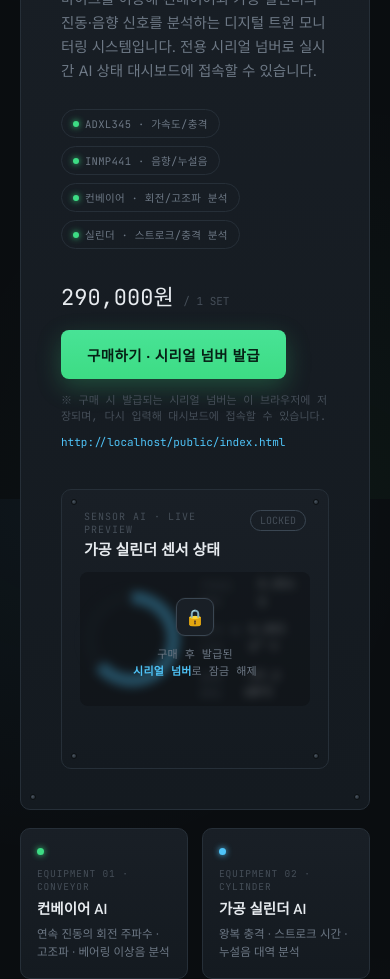
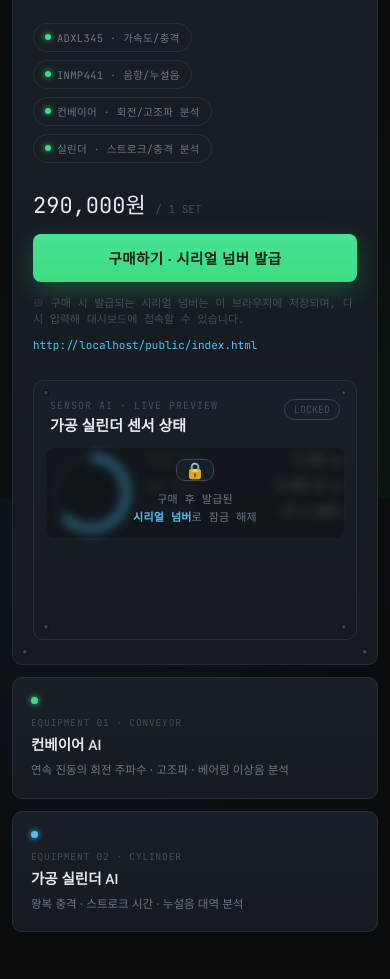
Before and after one commit to kang0840/ML-cylinder, a plain HTML site: page public/index.html in a window 390 px wide. Shown: the part 345-1324 px from the top of the page. After the commit the page ends 1277 px from the top, so only its background shows below. Drawn offline with Linux system fonts and the light colour scheme.

Commit message:
PC 및 모바일 반응형 화면 개선

```diff
--- a/public/index.html
+++ b/public/index.html
@@ -30,7 +30,6 @@
     *{animation-duration:0.01ms !important; transition-duration:0.01ms !important;}
   }
   html,body{height:100%;}
-  @media (min-width:901px){body{zoom:.9;}}
   body{
     margin:0;
     background:
@@ -42,7 +41,7 @@
     padding:20px;
     min-height:100vh;
   }
-  .wrap{max-width:1280px;margin:0 auto;}
+  .wrap{width:min(100%, 1440px);margin:0 auto;}
   .hidden{display:none !important;}
   button{font-family:inherit;}
 
@@ -94,8 +93,7 @@
   .hero{
     padding:44px 40px 40px;margin-bottom:18px;overflow:hidden;position:relative;
   }
-  .hero-grid{display:grid;grid-template-columns:1.1fr 0.9fr;gap:40px;align-items:center;}
-  @media (max-width:900px){ .hero-grid{grid-template-columns:1fr;} }
+  .hero-grid{display:grid;grid-template-columns:minmax(0,1.15fr) minmax(360px,.85fr);gap:56px;align-items:center;}
   .hero-eyebrow{
     font-family:var(--font-mono);font-size:11px;color:var(--info);letter-spacing:0.14em;
     display:flex;align-items:center;gap:8px;margin-bottom:14px;
@@ -160,8 +158,7 @@
   .lock-text b{color:var(--info);}
 
   /* module strip */
-  .module-strip{display:grid;grid-template-columns:repeat(2,1fr);gap:14px;margin-bottom:18px;}
-  @media (max-width:860px){ .module-strip{grid-template-columns:1fr 1fr;} }
+  .module-strip{display:grid;grid-template-columns:repeat(2,minmax(0,1fr));gap:18px;margin-bottom:18px;}
   .module-card{padding:18px 16px 16px;}
   .module-card .m-eyebrow{font-family:var(--font-mono);font-size:9.5px;color:var(--text-dim);letter-spacing:0.09em;}
   .module-card .m-title{font-family:var(--font-display);font-size:14.5px;font-weight:600;margin:4px 0 8px;}
@@ -218,6 +215,43 @@
   }
   .modal-primary{background:var(--run);border:none;color:#062015;font-weight:600;}
   .modal-secondary{background:none;border:1px solid var(--edge-bright);color:var(--text-muted);}
+
+  @media (max-width:1024px){
+    body{padding:16px;}
+    .hero{padding:36px 30px 32px;}
+    .hero-grid{grid-template-columns:minmax(0,1fr) minmax(320px,.85fr);gap:28px;}
+  }
+  @media (max-width:768px){
+    body{padding:12px;}
+    .topbar{align-items:flex-start;margin-bottom:12px;}
+    .topbar-brand{max-width:150px;text-align:right;line-height:1.45;}
+    .more-btn{min-height:42px;padding:10px 13px;}
+    .more-menu{top:48px;}
+    .hero{padding:30px 20px 24px;margin-bottom:12px;}
+    .hero-grid{grid-template-columns:1fr;gap:28px;}
+    .hero h1{font-size:clamp(28px,9vw,38px);}
+    .hero p.lead{font-size:13.5px;}
+    .spec-chips{margin-bottom:24px;}
+    .buy-row{align-items:stretch;gap:14px;}
+    .price{width:100%;}
+    .buy-btn{width:100%;min-height:48px;padding:13px 18px;}
+    .locked-preview{min-height:260px;padding:18px 16px;}
+    .lp-fake-gauge{gap:14px;}
+    .lp-ring{width:82px;height:82px;}
+    .lp-ring::after{width:60px;height:60px;}
+    .module-strip{grid-template-columns:1fr;gap:12px;}
+    .module-card{padding:18px;}
+    .serial-wrap{min-height:calc(100vh - 78px);padding:0;}
+    .serial-card{padding:30px 20px 26px;}
+    .modal-backdrop{padding:12px;}
+    .modal-card{padding:26px 20px 22px;}
+  }
+  @media (max-width:420px){
+    .topbar-brand{display:none;}
+    .lp-fake-gauge{align-items:flex-start;}
+    .lp-mline{gap:8px;font-size:10.5px;}
+    .modal-actions{flex-direction:column-reverse;}
+  }
 
 </style>
 </head>
```
Also changed, not shown: public/admin.html (+3 -0 lines), public/monitoring.html (+3 -0 lines).
